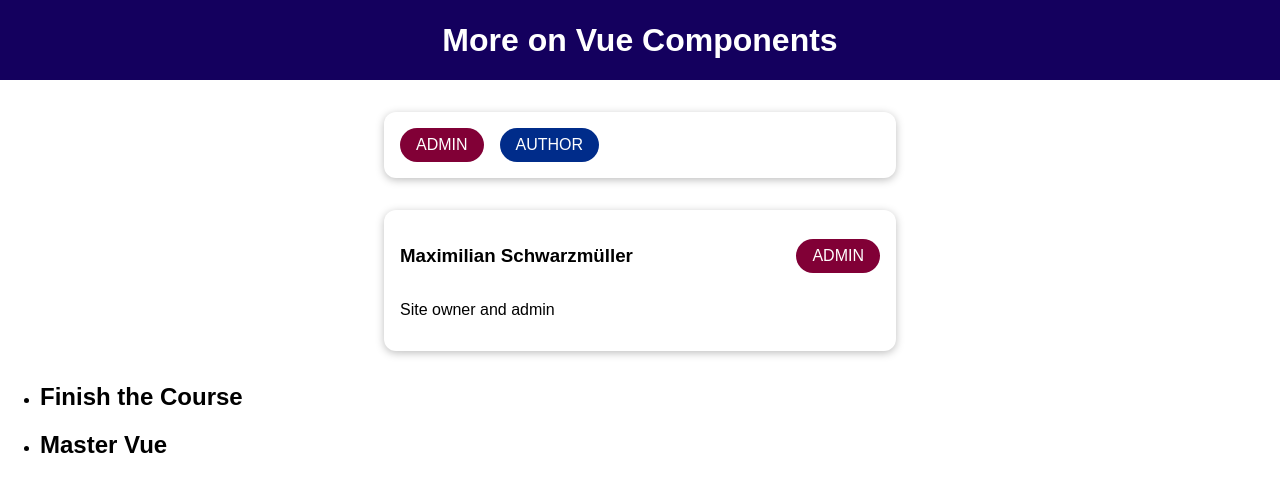
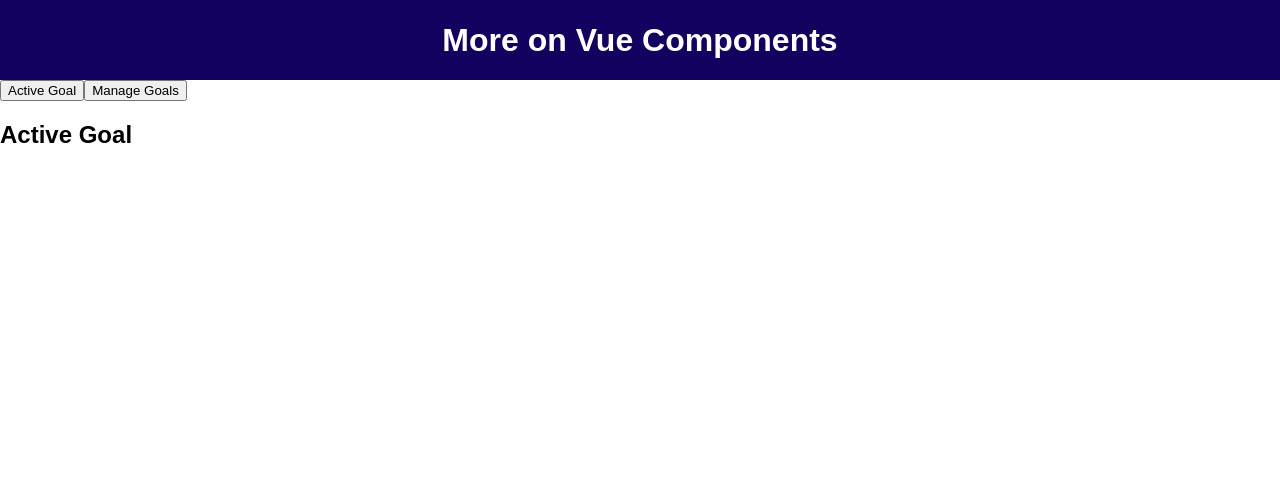
Before and after one commit to htet-29/Advanced-Component, a Vue app: page / in a window 1280 px wide. Shown: the top 492 px of the page. Built offline with nearby package versions, Linux system fonts and the light colour scheme.

Commit message:
Dynamic Components

```diff
--- a/src/App.vue
+++ b/src/App.vue
@@ -1,39 +1,40 @@
 <template>
   <div>
     <TheHeader />
-    <BadgeList />
-    <UserInfo
-      :full-name="activeUser.name"
-      :info-text="activeUser.description"
-      :role="activeUser.role"
-    />
-    <course-goal>
-      <template #default="slotProps">
-        <h2> {{ slotProps.item }} </h2>
-      </template>
-    </course-goal>
+    <button @click="setSelectComponent('ActiveGoal')">Active Goal</button>
+    <button @click="setSelectComponent('ManageGoals')">Manage Goals</button>
+    <component :is="selectedComponent"></component>
   </div>
 </template>
 
 <script>
+
 import TheHeader from "@/components/TheHeader.vue";
-import UserInfo from "@/components/UserInfo.vue";
-import BadgeList from "@/components/BadgeList.vue";
+import ManageGoals from "@/components/ManageGoals.vue";
+import ActiveGoal from "@/components/ActiveGoal.vue";
+// import UserInfo from "@/components/UserInfo.vue";
+// import BadgeList from "@/components/BadgeList.vue";
 
 export default {
   components: {
     TheHeader,
-    UserInfo,
-    BadgeList
+    ActiveGoal,
+    ManageGoals,
   },
   data() {
     return {
+      selectedComponent: 'ActiveGoal',
       activeUser: {
         name: 'Maximilian Schwarzmüller',
         description: 'Site owner and admin',
         role: 'admin',
       },
     };
+  },
+  methods: {
+    setSelectComponent(component) {
+      this.selectedComponent = component;
+    },
   },
 };
 </script>
--- /dev/null
+++ b/src/components/ActiveGoal.vue
@@ -0,0 +1,15 @@
+<script lang="ts">
+import {defineComponent} from 'vue'
+
+export default defineComponent({
+  name: "ActiveGoal"
+})
+</script>
+
+<template>
+  <h2>Active Goal</h2>
+</template>
+
+<style scoped>
+
+</style>
--- /dev/null
+++ b/src/components/ManageGoals.vue
@@ -0,0 +1,15 @@
+<script lang="ts">
+import {defineComponent} from 'vue'
+
+export default defineComponent({
+  name: "ManageGoals"
+})
+</script>
+
+<template>
+  <h2>Manage Goals</h2>
+</template>
+
+<style scoped>
+
+</style>
```
